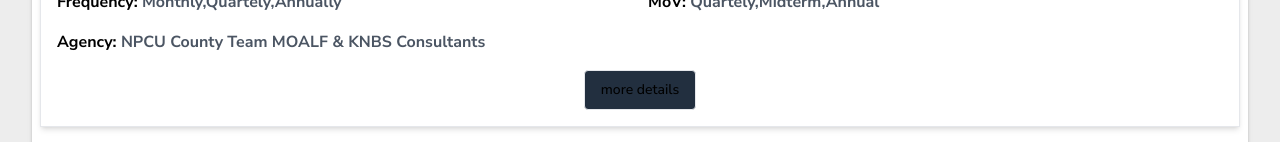
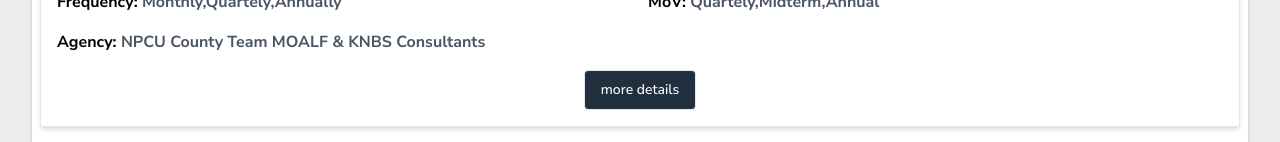
Before and after one commit to GidyMane/Brefons-2.1, a Next.js app in the folder brefons/: page /brefons.console/reports in a window 1280 px wide. Shown: the part 467-609 px from the top of the page. Built offline with nearby package versions, Linux system fonts and the light colour scheme.

Commit message:
Change text color of less details button in MemberCard component
The text color of the "less details" button in the MemberCard component is changed to white when the showDetails state is true.

```diff
--- a/brefons/components/DashBoard/CardDetail/MemberCard.tsx
+++ b/brefons/components/DashBoard/CardDetail/MemberCard.tsx
@@ -44,7 +44,7 @@ const MemberCard: React.FC<MemberCardProps> = ({ member }) => {
             </div>
 
             <div className='flex items-center justify-center mt-4'>
-                <Button variant={"outline"} onClick={()=> setShowDetails(!showDetails)} className={` text-white text-center text-small rounded ${showDetails ? "bg-gray-400 text-gray-900" :"bg-[#222F3F]"}`}>{!showDetails ? "more details" :"less details"}  </Button>
+                <Button variant={"outline"} onClick={()=> setShowDetails(!showDetails)} className={` text-white text-center text-small rounded ${showDetails ? "bg-gray-400 text-gray-900" :"bg-[#222F3F] text-white"}`}>{!showDetails ? "more details" :"less details"}  </Button>
             </div>
             {showDetails && members && members.length > 0 && (
                 <div className="mt-4 pl-4">
```
